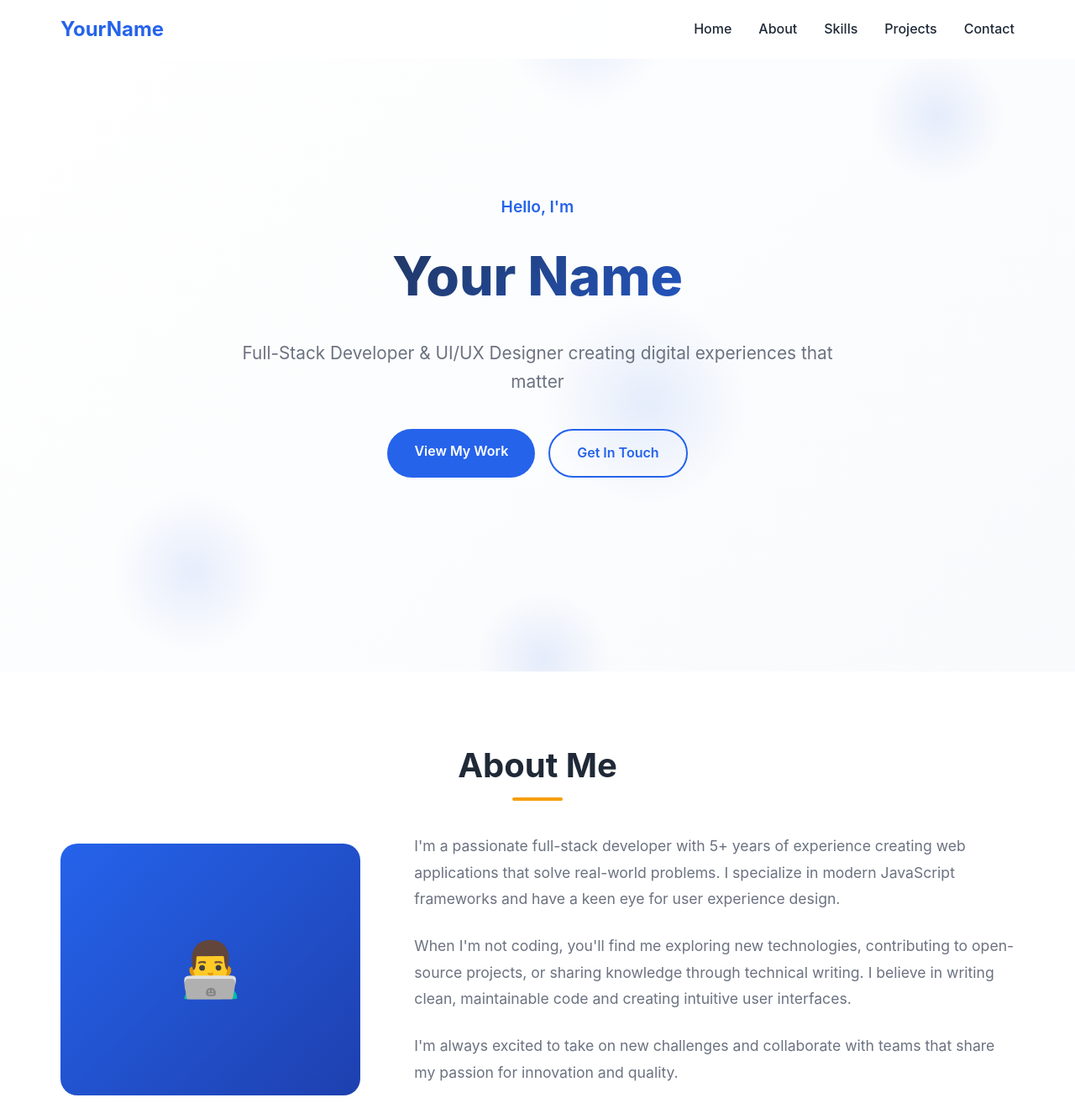
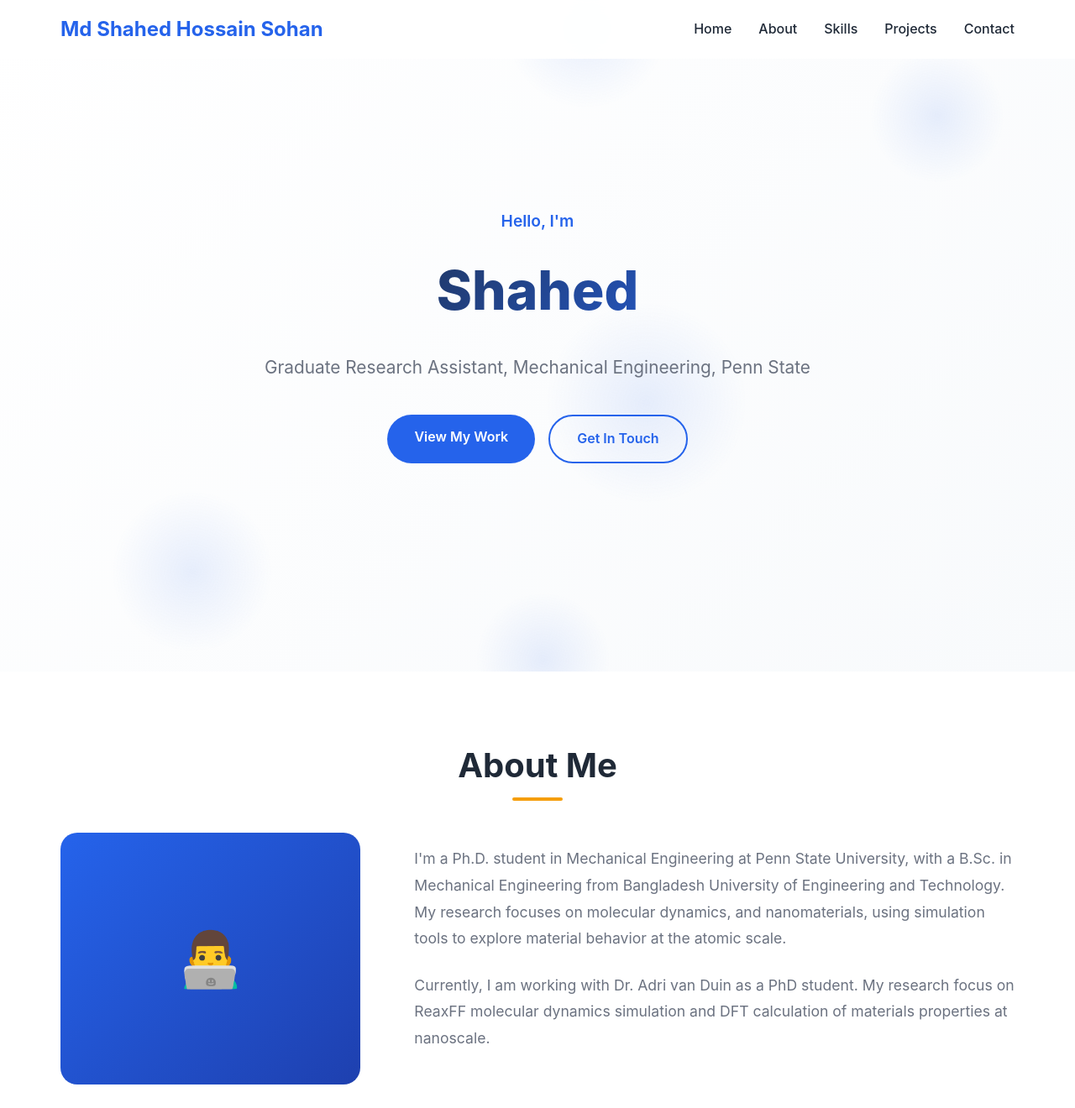
Before and after one commit to shahedsohan/sohan, a plain HTML site: page index.html in a window 1280 px wide. Shown: the top 1320 px of the page at 84% size. Drawn offline with Linux system fonts and the light colour scheme.

Commit message:
Update index.html

```diff
--- a/index.html
+++ b/index.html
@@ -566,7 +566,7 @@
     <!-- Navigation -->
     <nav class="navbar" id="navbar">
         <div class="nav-container">
-            <a href="#home" class="logo">YourName</a>
+            <a href="#home" class="logo">Md Shahed Hossain Sohan</a>
             <ul class="nav-links">
                 <li><a href="#home">Home</a></li>
                 <li><a href="#about">About</a></li>
@@ -581,8 +581,8 @@
     <section class="hero" id="home">
         <div class="hero-content">
             <p class="hero-subtitle">Hello, I'm</p>
-            <h1 class="hero-title">Your Name</h1>
-            <p class="hero-description">Full-Stack Developer & UI/UX Designer creating digital experiences that matter</p>
+            <h1 class="hero-title">Shahed</h1>
+            <p class="hero-description">Graduate Research Assistant, Mechanical Engineering, Penn State</p>
             <div class="cta-buttons">
                 <a href="#projects" class="btn btn-primary">View My Work</a>
                 <a href="#contact" class="btn btn-secondary">Get In Touch</a>
@@ -598,9 +598,8 @@
                 <div style="width: 100%; height: 300px; background: linear-gradient(135deg, #2563eb, #1e40af); border-radius: 20px; display: flex; align-items: center; justify-content: center; color: white; font-size: 4rem;">👨‍💻</div>
             </div>
             <div class="about-text animate-on-scroll">
-                <p>I'm a passionate full-stack developer with 5+ years of experience creating web applications that solve real-world problems. I specialize in modern JavaScript frameworks and have a keen eye for user experience design.</p>
-                <p>When I'm not coding, you'll find me exploring new technologies, contributing to open-source projects, or sharing knowledge through technical writing. I believe in writing clean, maintainable code and creating intuitive user interfaces.</p>
-                <p>I'm always excited to take on new challenges and collaborate with teams that share my passion for innovation and quality.</p>
+                <p>I'm a Ph.D. student in Mechanical Engineering at Penn State University, with a B.Sc. in Mechanical Engineering from Bangladesh University of Engineering and Technology. My research focuses on molecular dynamics, and nanomaterials, using simulation tools to explore material behavior at the atomic scale.</p>
+                <p>Currently, I am working with Dr. Adri van Duin as a PhD student. My research focus on ReaxFF molecular dynamics simulation and DFT calculation of materials properties at nanoscale.</p>
             </div>
         </div>
     </section>
```
